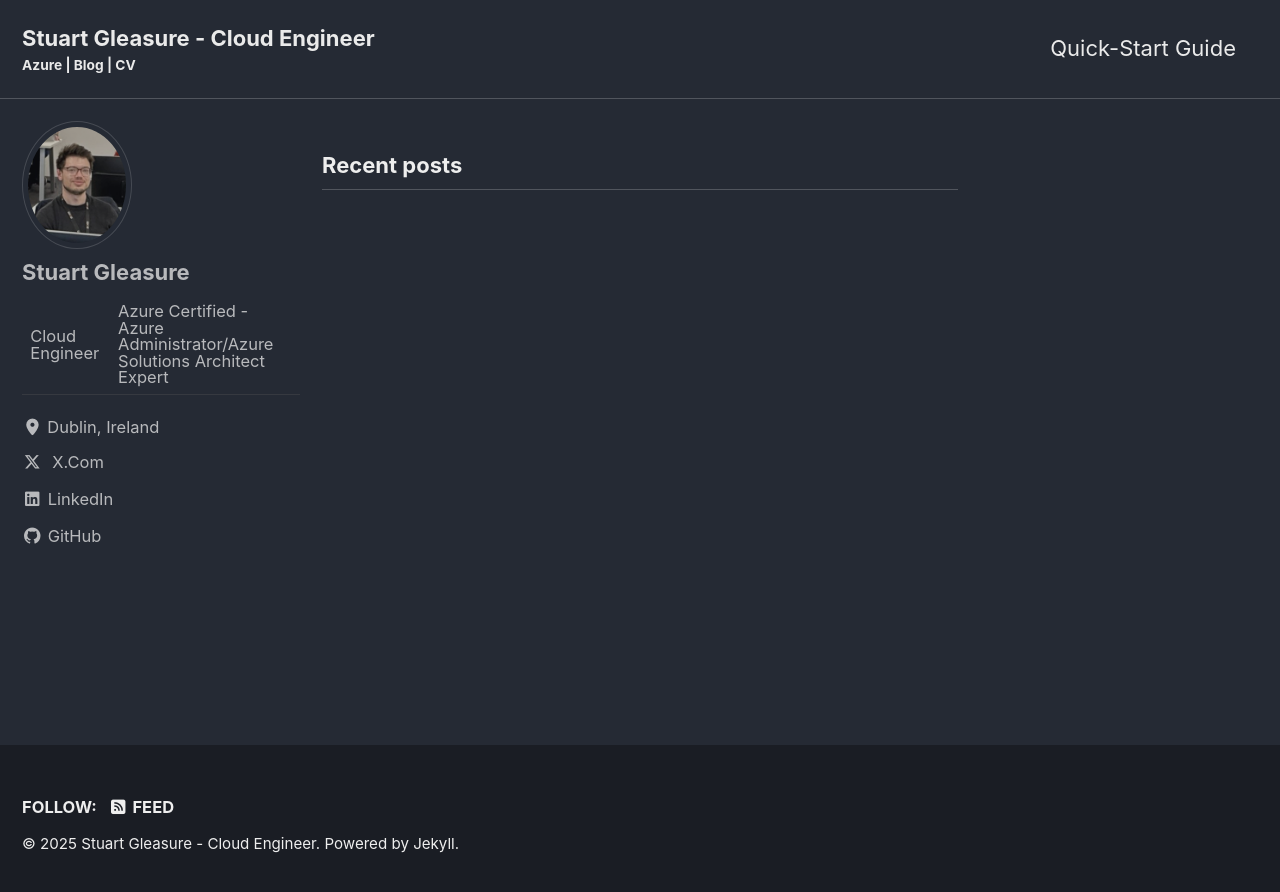
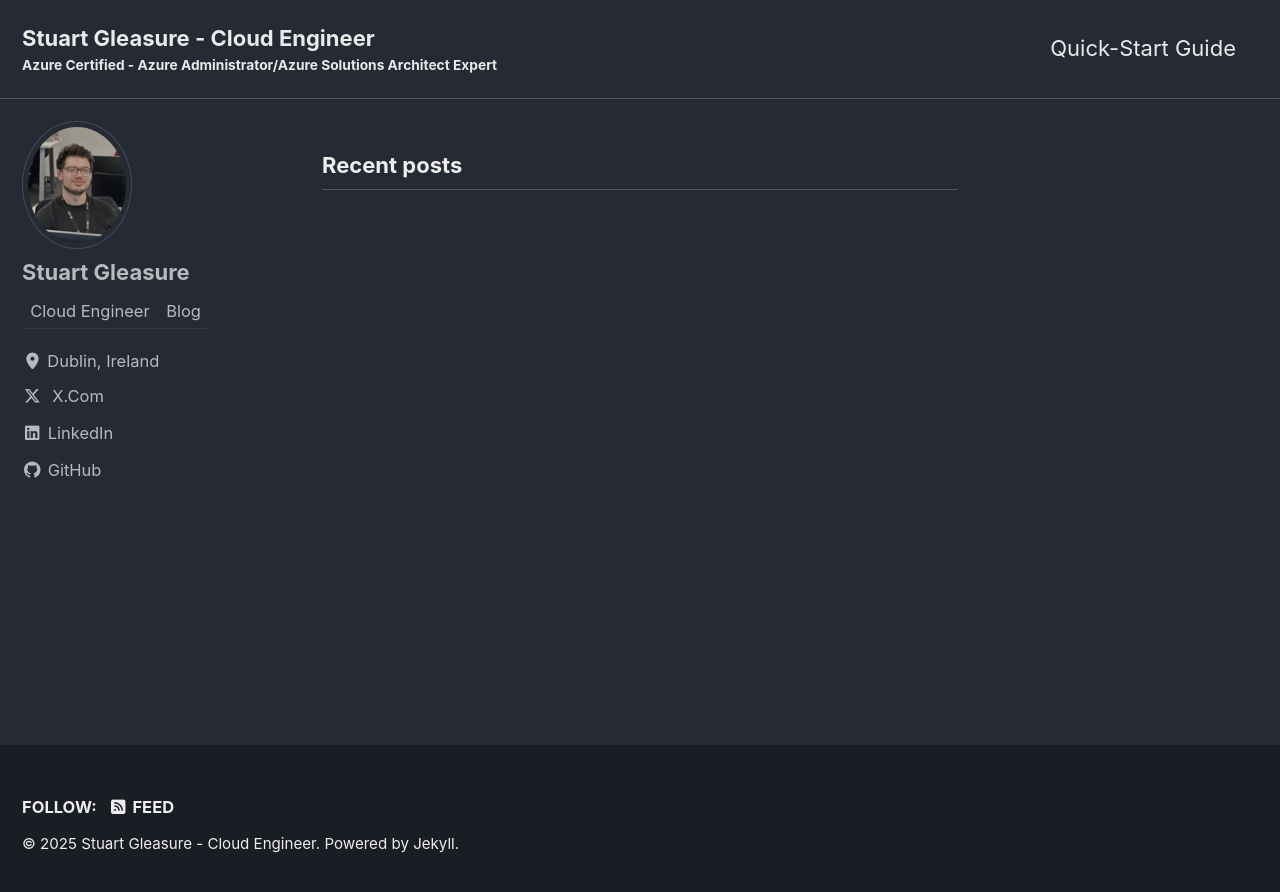
Before and after one commit to TinoStu/TinoStu.github.io, a Jekyll site: the page built from index.html, in a window 1280 px wide. Shown: the top 892 px of the page. Built offline with Jekyll 4.4.1, drawn with Linux system fonts in a browser that asks for light colours; cached includes are drawn as plain includes; the list of posts is cut into pages by our own code; some of the changed lines change nothing that is shown.

Commit message:
text change

```diff
--- a/_config.yml
+++ b/_config.yml
@@ -19,7 +19,7 @@
 rtl                      : # true, false (default) # turns direction of the page into right to left for RTL languages
 title                    : "Stuart Gleasure - Cloud Engineer"
 title_separator          : "-"
-subtitle                 : "Azure | Blog | CV" # site tagline that appears below site title in masthead
+subtitle                 : "Azure Certified - Azure Administrator/Azure Solutions Architect Expert" # site tagline that appears below site title in masthead
 name                     : "Your Name"
 description              : "Cloud engineering insights, projects, and more"
 url                      : # the base hostname & protocol for your site e.g. "https://mmistakes.github.io"
@@ -115,7 +115,7 @@
 author:
   name             : "Stuart Gleasure"
   avatar           : "/assets/images/bio-photo.jpg"
-  bio              : "Cloud Engineer | Azure Certified - Azure Administrator/Azure Solutions Architect Expert"
+  bio              : "Cloud Engineer | Blog"
   location         : "Dublin, Ireland"
   email            :
   links:
```
